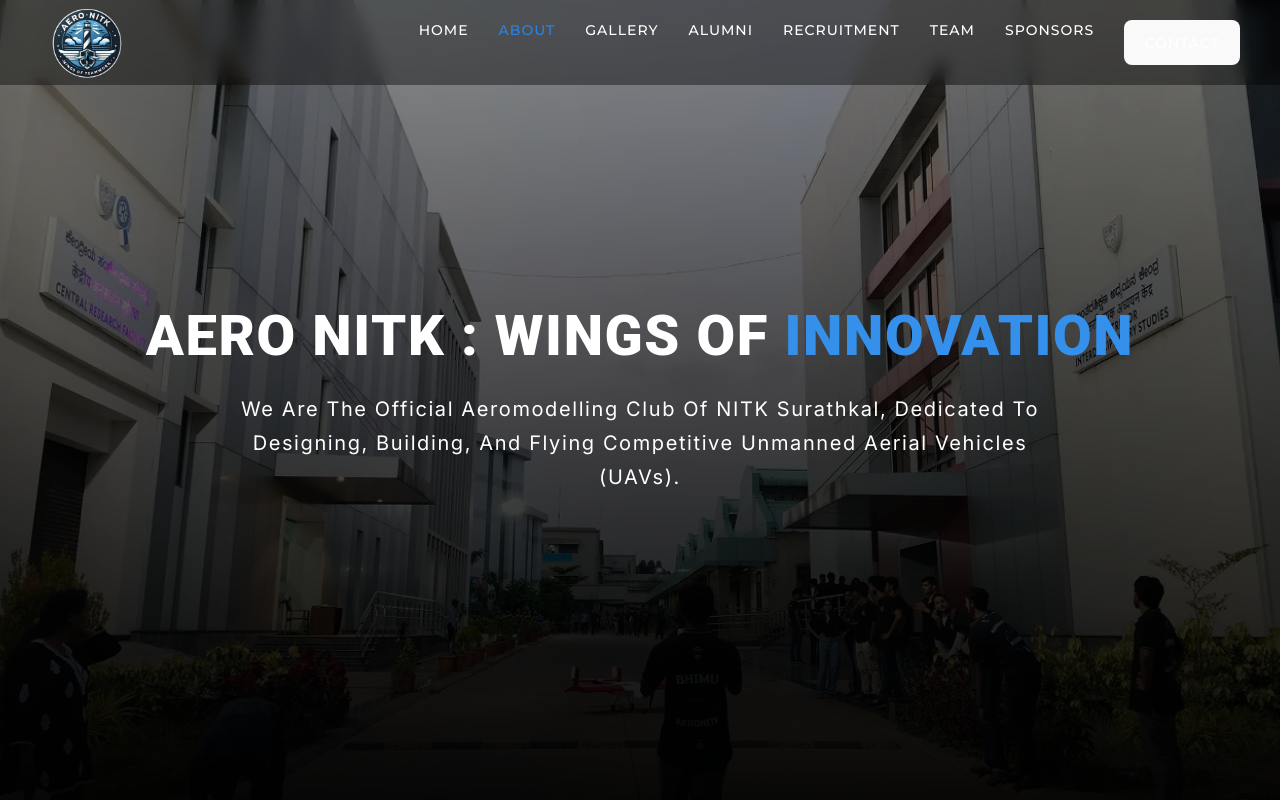
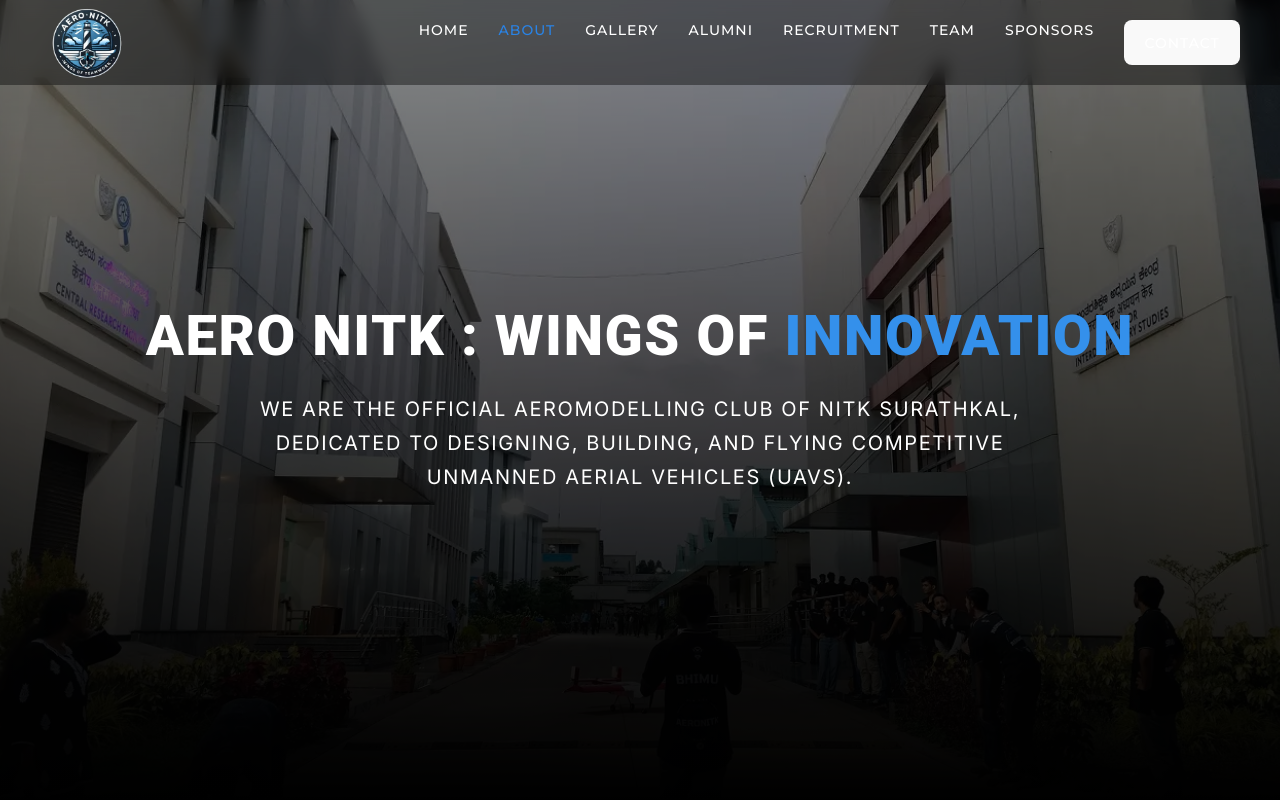
Before and after one commit to yoman12357/Aero_NITK, a React (Vite) app: page /about in a window 1280 px wide. Shown: the top 800 px of the page. Built offline with nearby package versions, Linux system fonts and the light colour scheme.

Commit message:
Aboutpage text changes

```diff
--- a/src/components/aboutpage.css
+++ b/src/components/aboutpage.css
@@ -64,14 +64,13 @@
     width: 100%;
     height: 100vh;
     background:
-        linear-gradient(to bottom, rgba(0, 0, 0, 0), #000000 110%),
+        linear-gradient(to bottom, rgba(0, 0, 0, 0), #000000 100%),
         url('../images/aboutpage.webp') no-repeat center center/cover;
     display: flex;
     align-items: center;
     justify-content: center;
 }
 
-/* --- Fixed Typography Section --- */
 .about-hero p {
     color: #FFF;
     font-family: 'Inter', sans-serif !important;
@@ -82,7 +81,7 @@
     /* Matched to your 170% spec */
     letter-spacing: 1.6px;
     /* Matched to your spec */
-    text-transform: capitalize;
+    text-transform: uppercase;
     /* Capitalizes every word */
 
     max-width: 850px;
@@ -93,6 +92,11 @@
 .about-page-container {
     background-color: #000000;
     padding: 80px 20px;
+    text-transform: uppercase;
+    line-height: 34px;
+    size: 20px;
+    letter-spacing: 8%;
+    font-weight: 400;
 }
 
 .about-content-section {
@@ -139,6 +143,7 @@
 
     .about-hero p {
         font-size: 1rem;
+        text-transform: uppercase;
     }
 
     .section-block {
@@ -147,33 +152,6 @@
 }
 
 /* --- Background remains unchanged --- */
-.about-hero {
-    position: relative;
-    width: 100%;
-    height: 100vh;
-    background:
-        linear-gradient(to bottom, rgba(0, 0, 0, 0), #000000 110%),
-        url('../images/aboutpage.webp') no-repeat center center/cover;
-    display: flex;
-    align-items: center;
-    justify-content: center;
-}
+
 
 /* --- Fixed Typography Section --- */
-.about-hero p {
-    color: #FFF;
-    font-family: 'Inter', sans-serif !important;
-    font-size: 20px;
-    font-style: normal;
-    font-weight: 400;
-    line-height: 34px;
-    /* Matched to your 170% spec */
-    letter-spacing: 1.6px;
-    /* Matched to your spec */
-    text-transform: capitalize;
-    /* Capitalizes every word */
-
-    max-width: 850px;
-    margin: 0 auto;
-    -webkit-font-smoothing: antialiased;
-}
--- a/src/components/sponsors.css
+++ b/src/components/sponsors.css
@@ -8,7 +8,8 @@
   text-align: center;
   position: relative;
 
-  background-image: linear-gradient(rgba(0, 0, 0, 0.7)),
+  background-image: linear-gradient(to bottom, rgba(0, 0, 0, 0), #000000 100%),
+
     url('../images/sponsors_background.png');
   background-size: cover;
   background-position: center;
@@ -47,7 +48,6 @@
   opacity: 0.9;
 }
 
-/* --- BROCHURE SECTION --- */
 .sponsors-page .brochure-section {
   padding: 80px 0;
   background: #000000;
```
